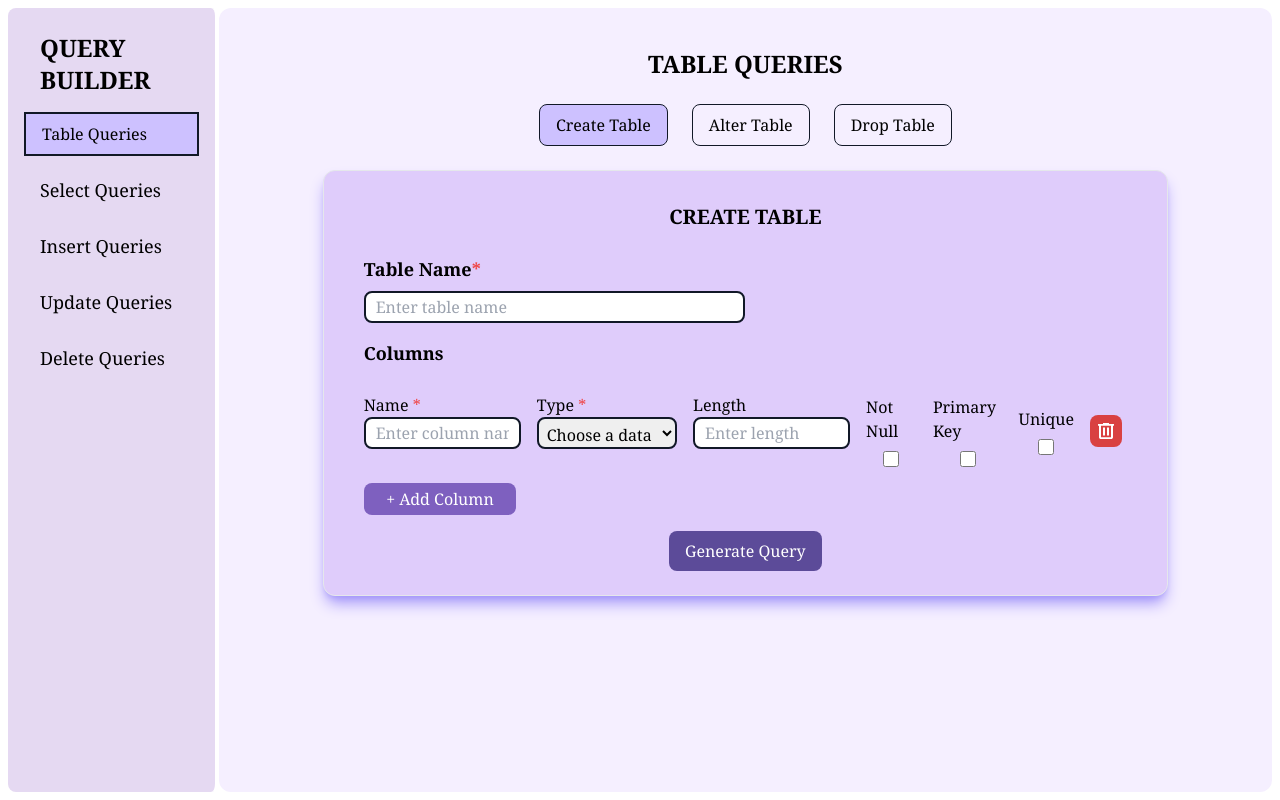
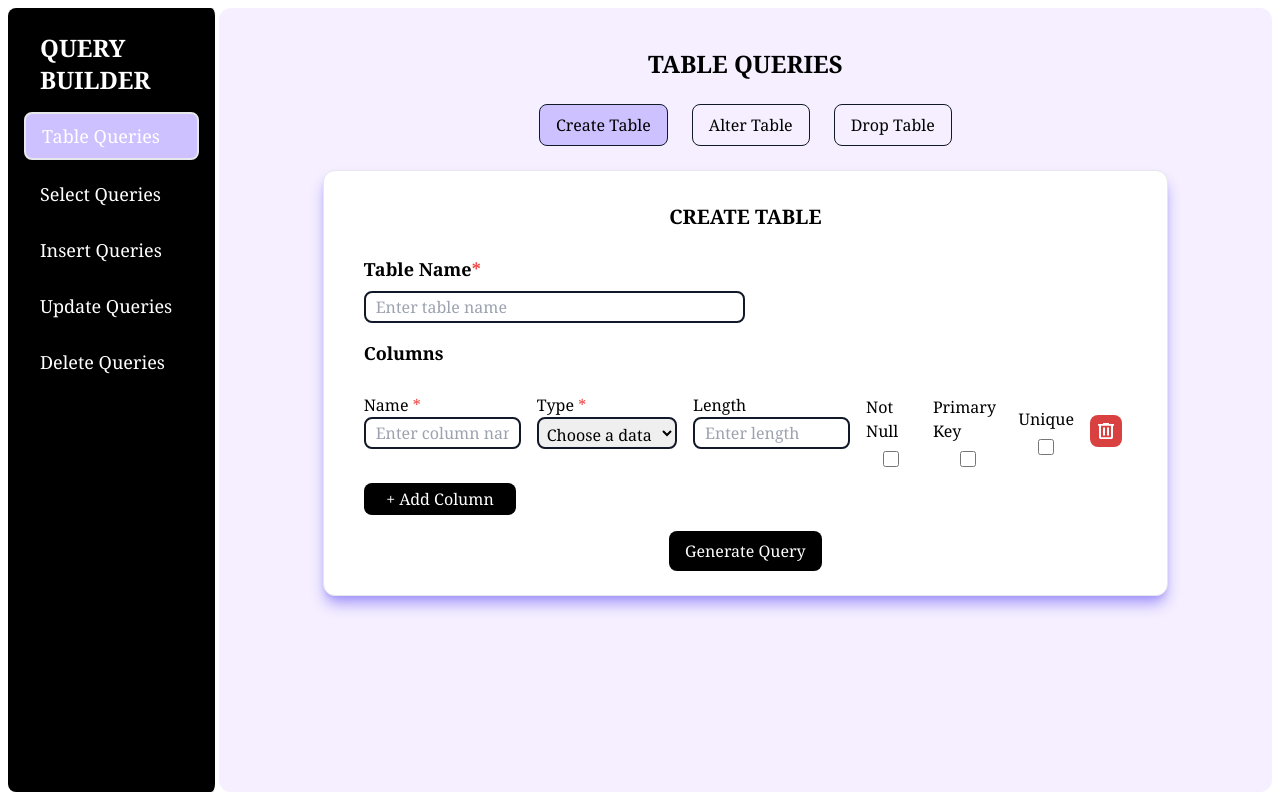
Before and after one commit to Ashini-Brejith/Custom-Query-Builder, an Angular app in the folder query_builder_frontend/: page /query-builder in a window 1280 px wide. Built offline with nearby package versions, Linux system fonts and the light colour scheme.

Commit message:
updated styles

```diff
--- a/query_builder_frontend/src/app/create-queries/create-queries.component.html
+++ b/query_builder_frontend/src/app/create-queries/create-queries.component.html
@@ -154,7 +154,7 @@
       <button
         type="button"
         (click)="addColumn()"
-        class="bg-[#7E60BF] max-w-md w-1/5 text-white px-3 py-1 rounded-lg hover:bg-[#433878]"
+        class="bg-black max-w-md w-1/5 text-white px-3 py-1 rounded-lg hover:bg-[#433878]"
       >
         + Add Column
       </button>
@@ -162,16 +162,16 @@
     <div class="flex justify-center mt-2 mb-4">
       <button
         type="submit"
-        class="bg-[#5C4B99] text-white px-4 py-2 rounded-lg hover:bg-[#3D246C]"
+        class="bg-black text-white px-4 py-2 rounded-lg hover:bg-[#3D246C]"
       >
         Generate Query
       </button>
     </div>
     <div
       *ngIf="generatedQuery"
-      class="my-6 p-4 border text-center bg-[#5C4B99] text-white rounded-xl"
+      class="my-6 p-4 border text-center bg-black text-white rounded-xl"
     >
-      <h4 class="text-lg font-bold text-[#5C4B99]-700 mb-2">GENERATED QUERY</h4>
+      <h4 class="text-lg font-bold text-white-700 mb-2">GENERATED QUERY</h4>
       <pre>{{ generatedQuery }}</pre>
     </div>
   </form>
--- a/query_builder_frontend/src/app/delete-queries/delete-queries.component.html
+++ b/query_builder_frontend/src/app/delete-queries/delete-queries.component.html
@@ -43,10 +43,9 @@
 
     <div
       *ngIf="generatedQuery"
-      class="my-6 p-4 border text-center bg-[#5C4B99] text-white rounded-xl"
+      class="my-6 p-4 border text-center bg-black text-white rounded-xl"
     >
-      <h4 class="text-lg font-bold text-[#5C4B99]-700 mb-2">GENERATED QUERY</h4>
+      <h4 class="text-lg font-bold text-white-700 mb-2">GENERATED QUERY</h4>
       <pre>{{ generatedQuery }}</pre>
     </div>
-  </div>
 </div>
--- a/query_builder_frontend/src/app/filters/filters.component.html
+++ b/query_builder_frontend/src/app/filters/filters.component.html
@@ -66,7 +66,7 @@
 
   <!-- Add Filter Button -->
   <button
-  class="bg-[#7E60BF] w-1/5 text-white px-3 py-1 rounded-lg hover:bg-[#433878]"
+  class="bg-black w-1/5 text-white px-3 py-1 rounded-lg hover:bg-[#433878]"
   (click)="addFilter()"
   >
     + Add Filter
--- a/query_builder_frontend/src/app/insert-queries/insert-queries.component.html
+++ b/query_builder_frontend/src/app/insert-queries/insert-queries.component.html
@@ -53,7 +53,7 @@
       <button
         type="button"
         (click)="addColumn()"
-        class="bg-[#7E60BF] w-1/5 text-white px-3 py-1 rounded-lg hover:bg-[#433878]"
+        class="bg-black w-1/5 text-white px-3 py-1 rounded-lg hover:bg-[#433878]"
       >
         + Add Column
       </button>
@@ -67,9 +67,9 @@
 
     <div
       *ngIf="generatedQuery"
-      class="mt-6 p-4 border text-center bg-gray-200 rounded"
+      class="my-6 p-4 border text-center bg-black text-white rounded-xl"
     >
-      <h4 class="text-lg font-bold text-green-700 mb-2">GENERATED QUERY</h4>
+      <h4 class="text-lg font-bold text-white-700 mb-2">GENERATED QUERY</h4>
       <pre>{{ generatedQuery }}</pre>
     </div>
   </div>
--- a/query_builder_frontend/src/app/join-query/join-query.component.html
+++ b/query_builder_frontend/src/app/join-query/join-query.component.html
@@ -68,7 +68,7 @@
 
   <!-- Add Join Button -->
   <button
-  class="bg-[#7E60BF] w-1/5 text-white px-3 py-1 rounded-lg hover:bg-[#433878]"
+  class="bg-black w-1/5 text-white px-3 py-1 rounded-lg hover:bg-[#433878]"
   (click)="addJoin()">
     + Add Join
   </button>
--- a/query_builder_frontend/src/app/query-builder/query-builder.component.html
+++ b/query_builder_frontend/src/app/query-builder/query-builder.component.html
@@ -1,15 +1,15 @@
 <div class="font-serif flex w-screen h-screen p-2">
   <!-- Sidebar -->
   <div
-    class="sidebar w-1/6 bg-[#E5D9F2] border-white border-r-4 px-4 py-6 rounded-lg"
+    class="sidebar w-1/6 bg-black border-white text-white border-r-4 px-4 py-6 rounded-lg"
   >
     <h1 class="text-2xl px-4 font-bold mb-4">QUERY BUILDER</h1>
     <ul class="space-y-3">
       <li>
         <button
           (click)="selectPage('table')"
-          [ngClass]="{'bg-[#CDC1FF] border-2 border-gray-900': currentPage === 'table'}"
-          class="w-full text-left py-2 px-4 hover:bg-[#CDC1FF]text-lg"
+          [ngClass]="{'bg-[#CDC1FF] border-2 rounded-lg': currentPage === 'table'}"
+          class="w-full text-left py-2 px-4 hover:bg-[#CDC1FF] hover:rounded-lg text-lg"
         >
           Table Queries
         </button>
@@ -17,8 +17,8 @@
       <li>
         <button
           (click)="selectPage('select')"
-          [ngClass]="{'bg-[#CDC1FF] border-2 border-gray-900': currentPage === 'select'}"
-          class="w-full text-left py-2 px-4 hover:bg-[#CDC1FF] text-lg"
+          [ngClass]="{'bg-[#CDC1FF] border-2 rounded-lg': currentPage === 'select'}"
+          class="w-full text-left py-2 px-4 hover:bg-[#CDC1FF] hover:rounded-lg text-lg"
         >
           Select Queries
         </button>
@@ -26,8 +26,8 @@
       <li>
         <button
           (click)="selectPage('insert')"
-          [ngClass]="{'bg-[#CDC1FF] border-2 border-gray-900' : currentPage === 'insert'}"
-          class="w-full text-left py-2 px-4 hover:bg-[#CDC1FF] text-lg"
+          [ngClass]="{'bg-[#CDC1FF] border-2 rounded-lg' : currentPage === 'insert'}"
+          class="w-full text-left py-2 px-4 hover:bg-[#CDC1FF] hover:rounded-lg text-lg"
         >
           Insert Queries
         </button>
@@ -35,8 +35,8 @@
       <li>
         <button
           (click)="selectPage('update')"
-          [ngClass]="{'bg-[#CDC1FF] border-2 border-gray-900': currentPage === 'update'}"
-          class="w-full text-left py-2 px-4 hover:bg-[#CDC1FF] text-lg"
+          [ngClass]="{'bg-[#CDC1FF] border-2 rounded-lg': currentPage === 'update'}"
+          class="w-full text-left py-2 px-4 hover:bg-[#CDC1FF] hover:rounded-lg text-lg"
         >
           Update Queries
         </button>
@@ -44,8 +44,8 @@
       <li>
         <button
           (click)="selectPage('delete')"
-          [ngClass]="{'bg-[#CDC1FF] border-2 border-gray-900': currentPage === 'delete'}"
-          class="w-full text-left py-2 px-4 hover:bg-[#CDC1FF] text-lg"
+          [ngClass]="{'bg-[#CDC1FF] border-2 rounded-lg': currentPage === 'delete'}"
+          class="w-full text-left py-2 px-4 hover:bg-[#CDC1FF] hover:rounded-lg text-lg"
         >
           Delete Queries
         </button>
@@ -60,25 +60,25 @@
     </div>
     <div
       *ngIf="currentPage === 'select'"
-      class="px-4 py-2 my-16 border shadow-lg shadow-[#A294F9] rounded-xl bg-[#DFCCFB] max-h-[90vh] overflow-y-auto scrollbar-thin"
+      class="px-4 py-2 my-16 border shadow-lg shadow-[#A294F9] rounded-xl bg-white max-h-[90vh] overflow-y-auto scrollbar-thin"
     >
       <app-select-queries></app-select-queries>
     </div>
     <div
       *ngIf="currentPage === 'insert'"
-      class="px-4 py-2 my-16 border shadow-lg shadow-[#A294F9] rounded-xl bg-[#DFCCFB] max-h-[90vh] overflow-y-auto scrollbar-thin"
+      class="px-4 py-2 my-16 border shadow-lg shadow-[#A294F9] rounded-xl bg-white max-h-[90vh] overflow-y-auto scrollbar-thin"
     >
       <app-insert-queries></app-insert-queries>
     </div>
     <div
       *ngIf="currentPage === 'update'"
-      class="px-4 py-2 my-16 border shadow-lg shadow-[#A294F9] rounded-xl bg-[#DFCCFB] max-h-[90vh] overflow-y-auto scrollbar-thin"
+      class="px-4 py-2 my-16 border shadow-lg shadow-[#A294F9] rounded-xl bg-white max-h-[90vh] overflow-y-auto scrollbar-thin"
     >
       <app-update-queries></app-update-queries>
     </div>
     <div
       *ngIf="currentPage === 'delete'"
-      class="px-4 py-2 my-16 border shadow-lg shadow-[#A294F9] rounded-xl bg-[#DFCCFB] max-h-[90vh] overflow-y-auto scrollbar-thin"
+      class="px-4 py-2 my-16 border shadow-lg shadow-[#A294F9] rounded-xl bg-white max-h-[90vh] overflow-y-auto scrollbar-thin"
     >
       <app-delete-queries></app-delete-queries>
     </div>
--- a/query_builder_frontend/src/app/query-generate-button/query-generate-button.component.html
+++ b/query_builder_frontend/src/app/query-generate-button/query-generate-button.component.html
@@ -2,7 +2,7 @@
   <button
     (click)="onGenerate()"
     type="submit"
-    class="bg-[#5C4B99] text-white px-4 py-2 rounded-lg hover:bg-[#3D246C]"
+    class="bg-black text-white px-4 py-2 rounded-lg hover:bg-[#3D246C]"
     >
     Generate Query
   </button>
--- a/query_builder_frontend/src/app/select-queries/select-queries.component.html
+++ b/query_builder_frontend/src/app/select-queries/select-queries.component.html
@@ -38,7 +38,7 @@
       <button
         type="button"
         (click)="addColumn()"
-        class="bg-[#7E60BF] w-1/5 text-white px-3 py-1 rounded-lg hover:bg-[#433878]"
+        class="bg-black w-1/5 text-white px-3 py-1 rounded-lg hover:bg-[#433878]"
       >
         + Add Column
       </button>
@@ -72,9 +72,9 @@
 
     <div
       *ngIf="generatedQuery"
-      class="my-6 p-4 border text-center bg-[#5C4B99] text-white rounded-xl"
+      class="my-6 p-4 border text-center bg-black text-white rounded-xl"
     >
-      <h4 class="text-lg font-bold text-[#5C4B99]-700 mb-2">GENERATED QUERY</h4>
+      <h4 class="text-lg font-bold text-white-700 mb-2">GENERATED QUERY</h4>
       <pre>{{ generatedQuery }}</pre>
     </div>
   </div>
--- a/query_builder_frontend/src/app/table-queries/table-queries.component.html
+++ b/query_builder_frontend/src/app/table-queries/table-queries.component.html
@@ -29,7 +29,7 @@
     <!-- Create Table Section -->
     <div
       *ngIf="currentTab === 'create'"
-      class="px-4 py-2 border shadow-lg shadow-[#A294F9] rounded-xl bg-[#DFCCFB]"
+      class="px-4 py-2 border shadow-lg shadow-[#A294F9] rounded-xl bg-white"
     >
       <app-create-queries></app-create-queries>
     </div>
@@ -37,7 +37,7 @@
     <!-- Alter Table Section -->
     <div
       *ngIf="currentTab === 'alter'"
-      class="px-4 py-2 border shadow-lg shadow-[#A294F9] rounded-xl bg-[#DFCCFB]"
+      class="px-4 py-2 border shadow-lg shadow-[#A294F9] rounded-xl bg-white"
     >
       <app-alter-queries></app-alter-queries>
     </div>
@@ -45,7 +45,7 @@
     <!-- Drop Table Section -->
     <div
       *ngIf="currentTab === 'drop'"
-      class="px-4 py-2 border shadow-lg shadow-[#A294F9] rounded-xl bg-[#DFCCFB]"
+      class="px-4 py-2 border shadow-lg shadow-[#A294F9] rounded-xl bg-white"
     >
       <app-drop-queries></app-drop-queries>
     </div>
--- a/query_builder_frontend/src/app/update-queries/update-queries.component.html
+++ b/query_builder_frontend/src/app/update-queries/update-queries.component.html
@@ -53,7 +53,7 @@
       <button
         type="button"
         (click)="addField()"
-        class="bg-[#7E60BF] w-1/5 text-white px-3 py-1 rounded-lg hover:bg-[#433878]"
+        class="bg-black w-1/5 text-white px-3 py-1 rounded-lg hover:bg-[#433878]"
       >
         + Add Field
       </button>
@@ -87,9 +87,9 @@
 
     <div
       *ngIf="generatedQuery"
-      class="my-6 p-4 border text-center bg-[#5C4B99] text-white rounded-xl"
+      class="my-6 p-4 border text-center bg-black text-white rounded-xl"
     >
-      <h4 class="text-lg font-bold text-[#5C4B99]-700 mb-2">GENERATED QUERY</h4>
+      <h4 class="text-lg font-bold text-white-700 mb-2">GENERATED QUERY</h4>
       <pre>{{ generatedQuery }}</pre>
     </div>
   </div>
```
Also changed, not shown: query_builder_frontend/src/app/alter-queries/alter-queries.component.html (+6 -6 lines), query_builder_frontend/src/app/drop-queries/drop-queries.component.html (+6 -6 lines).
